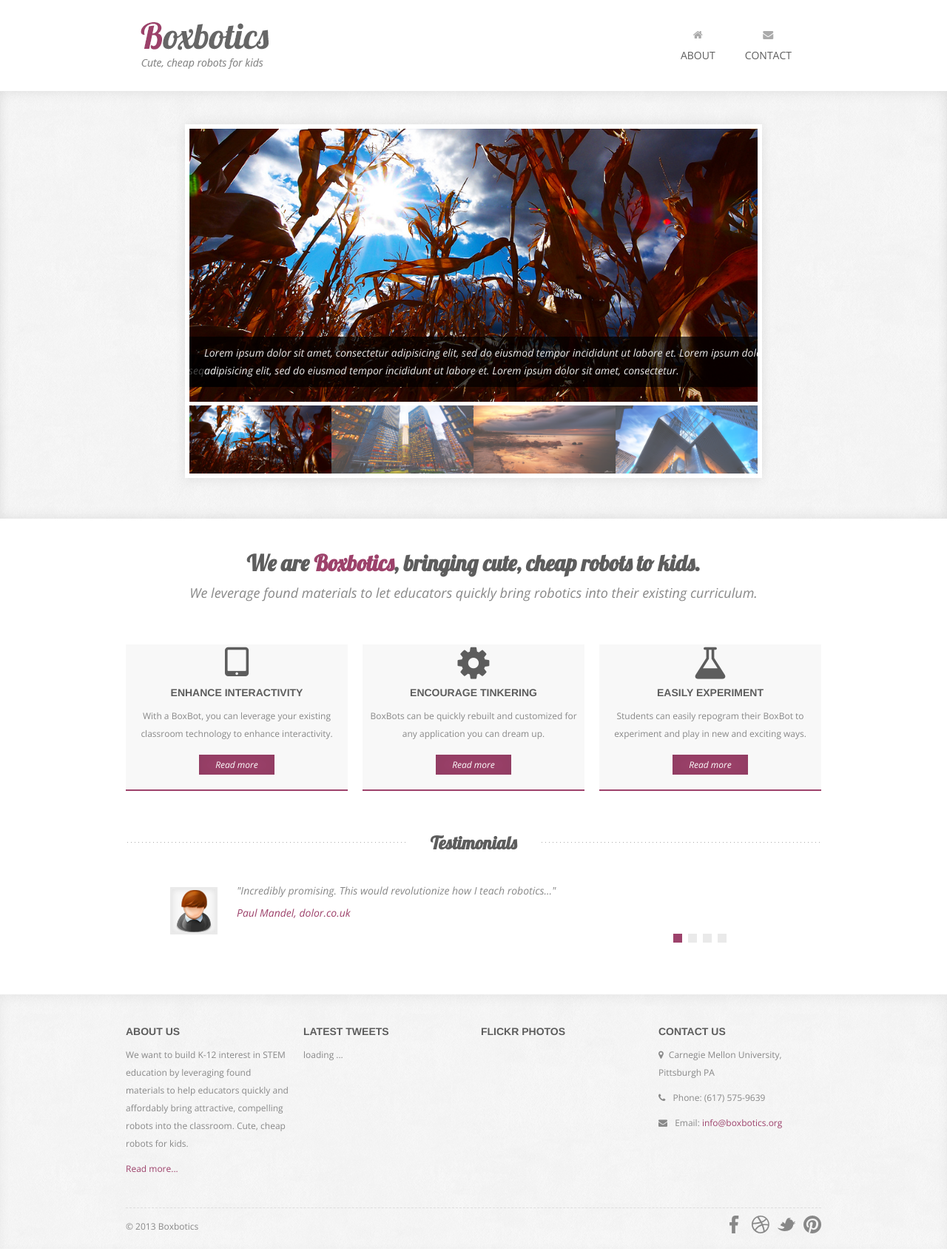
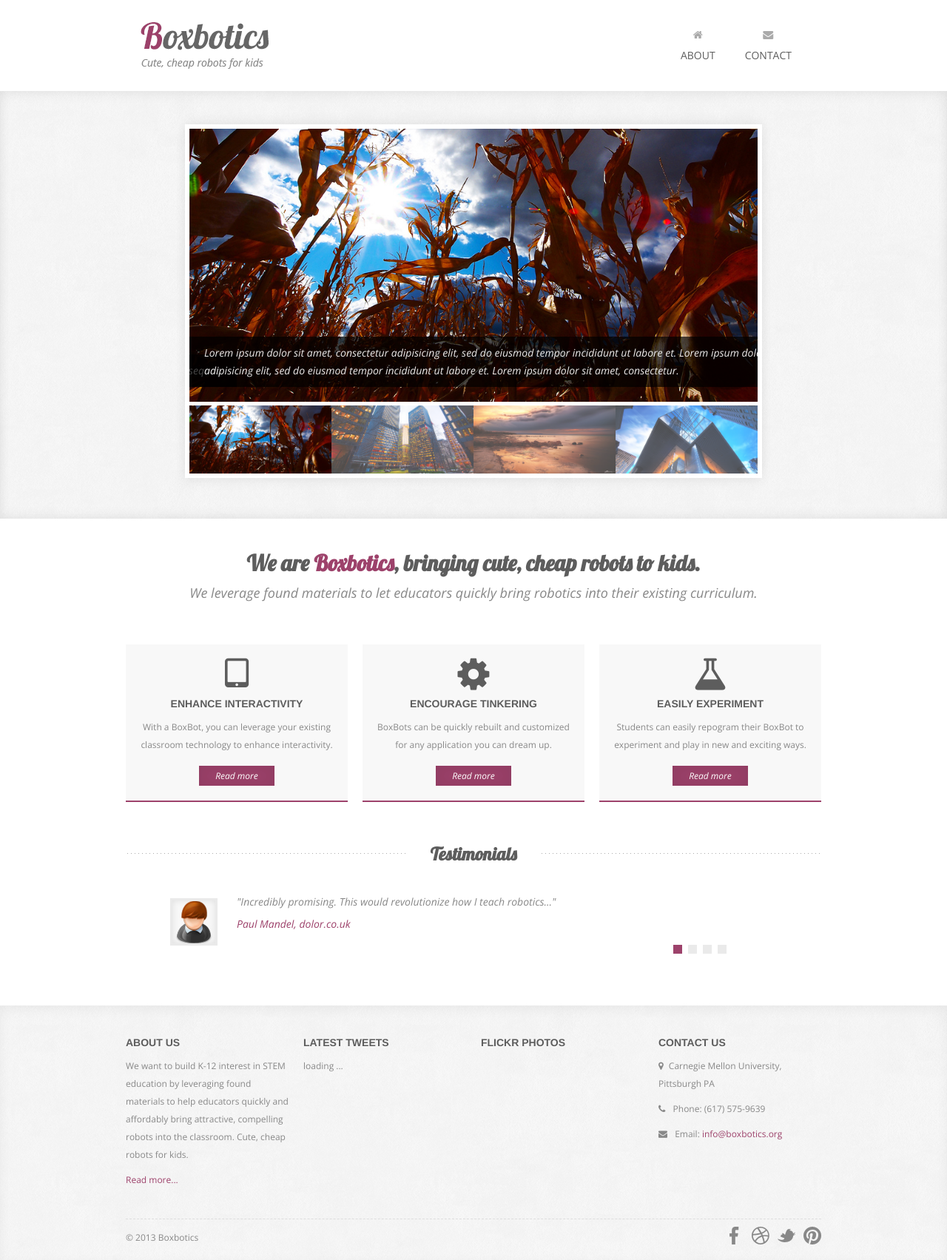
Before and after one commit to paulmand3l/boxbotics, a Jekyll site: the page built from index.html, in a window 1280 px wide. Shown: the whole page at 74% size. Built offline with Jekyll 4.4.1, drawn with Linux system fonts in a browser that asks for light colours; nearby versions of some CDN libraries; some web fonts are replaced; library files that are not in the unit come from our copies.

Commit message:
service margins

```diff
--- a/assets/css/style.css
+++ b/assets/css/style.css
@@ -171,6 +171,7 @@
 
 .what-we-do .service {
     padding-bottom: 23px;
+    padding-top: 15px;
     background: #f8f8f8;
     border-bottom: 2px solid #9d426b;
 }
@@ -205,6 +206,8 @@
 .what-we-do .service p {
     padding-bottom: 10px;
     line-height: 24px;
+    margin-left: 20px;
+    margin-right: 20px;
 }
 
 .what-we-do .service a {
```
